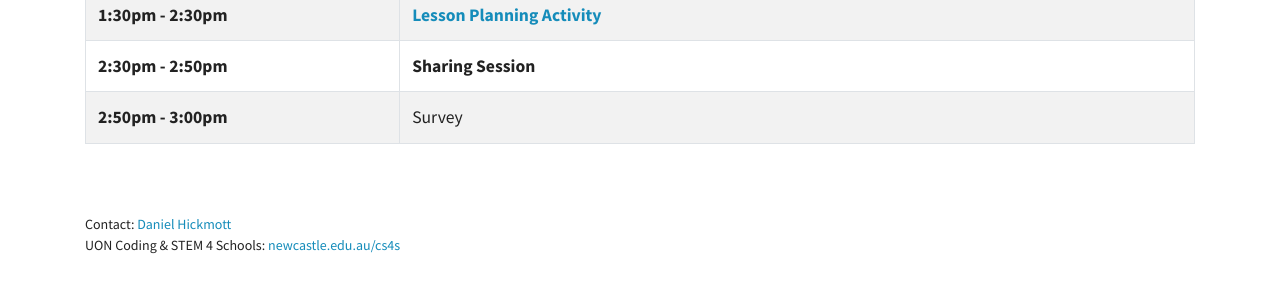
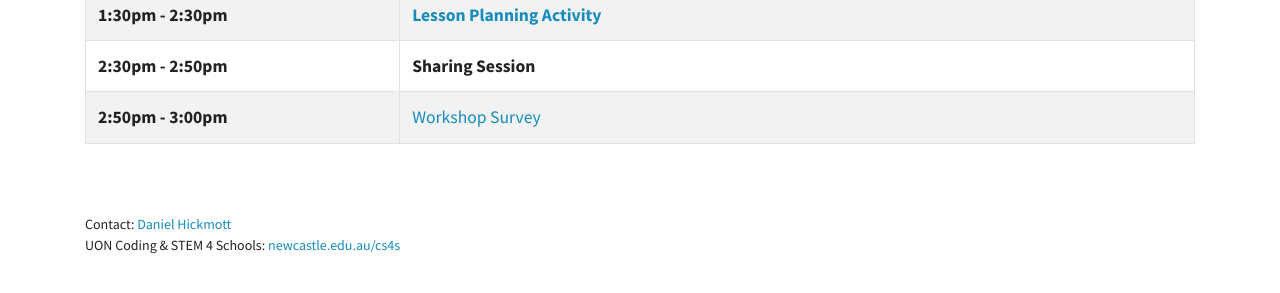
Before and after one commit to cs4s/intro-2018, a Jekyll site: the page built from day2/index.md, in a window 1280 px wide and 932 px high. Shown: the part 606-899 px from the top of the window. Built offline with Jekyll 4.4.1, drawn with Linux system fonts in a browser that asks for light colours.

Commit message:
Changes day 2 index to include survey

```diff
--- a/day2/index.md
+++ b/day2/index.md
@@ -18,6 +18,6 @@ title: Day 2 - CS4S Introduction Workshop @ UON 2018
 | **1:00pm - 1:30pm** | **Teaching Coding in K-12: Presentation from a Teacher** |
 | **1:30pm - 2:30pm** | [**Lesson Planning Activity**]({{ site.baseurl | append: site.lesson_planning_path }}) |
 | **2:30pm - 2:50pm** | **Sharing Session** |
-| **2:50pm - 3:00pm** | Survey |
+| **2:50pm - 3:00pm** | [Workshop Survey](https://www.surveymonkey.com/r/cs4s-intro-2018){:target="_blank"} |
 |===
 {: .table .table-striped .table-bordered}
```
